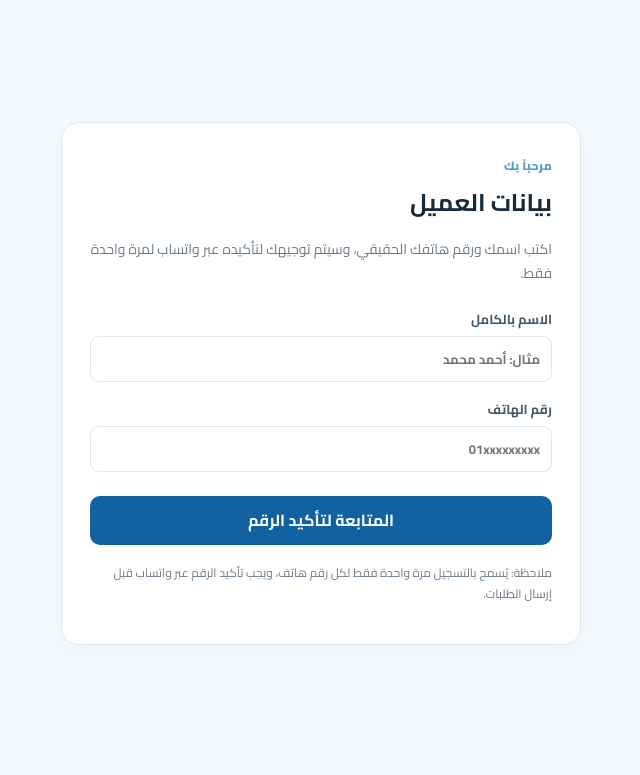
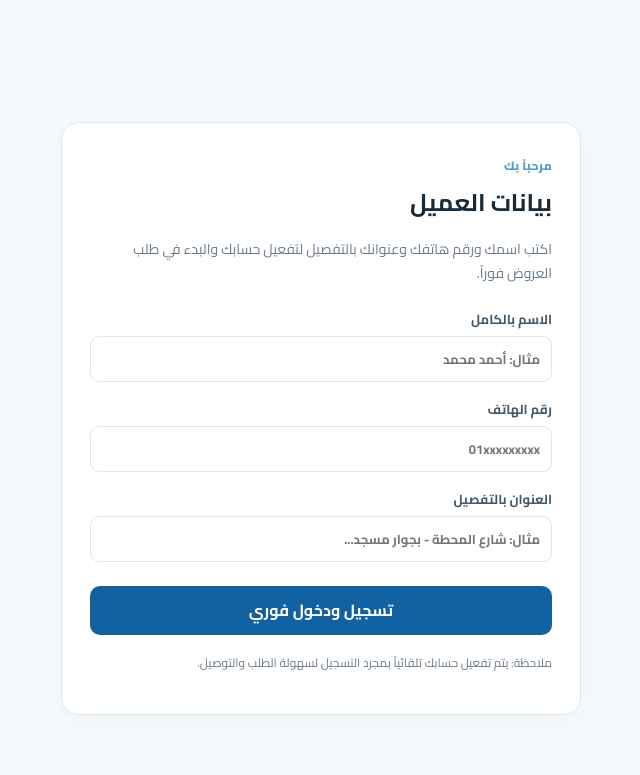
Before and after one commit to eltrpoo21-create/pharmacy-offers-, a Flask app: page /login in a window 1280 px wide. Shown: the part 490-1265 px from the top of the page, without its empty margins (319-959 px from the left). Before the commit the page ends 1135 px from the top, so only its background shows below. Run offline with Flask 3, Linux system fonts and the light colour scheme; some libraries are stand-ins or nearby versions.

Commit message:
Update login.html

```diff
--- a/templates/login.html
+++ b/templates/login.html
@@ -4,13 +4,14 @@
 <section class="form-card narrow">
   <span class="eyebrow">مرحباً بك</span>
   <h1>بيانات العميل</h1>
-  <p class="muted">اكتب اسمك ورقم هاتفك الحقيقي، وسيتم توجيهك لتأكيده عبر واتساب لمرة واحدة فقط.</p>
+  <p class="muted">اكتب اسمك ورقم هاتفك وعنوانك بالتفصيل لتفعيل حسابك والبدء في طلب العروض فوراً.</p>
   <form method="post">
     <input type="hidden" name="csrf_token" value="{{ csrf_token() }}">
     <label>الاسم بالكامل<input name="name" required minlength="2" maxlength="100" placeholder="مثال: أحمد محمد"></label>
     <label>رقم الهاتف<input name="phone" required inputmode="tel" maxlength="15" placeholder="01xxxxxxxxx"></label>
-    <button class="btn full" type="submit">المتابعة لتأكيد الرقم</button>
+    <label>العنوان بالتفصيل<input name="address" required minlength="4" maxlength="250" placeholder="مثال: شارع المحطة - بجوار مسجد..."></label>
+    <button class="btn full" type="submit">تسجيل ودخول فوري</button>
   </form>
-  <p class="small-note">ملاحظة: يُسمح بالتسجيل مرة واحدة فقط لكل رقم هاتف، ويجب تأكيد الرقم عبر واتساب قبل إرسال الطلبات.</p>
+  <p class="small-note">ملاحظة: يتم تفعيل حسابك تلقائياً بمجرد التسجيل لسهولة الطلب والتوصيل.</p>
 </section>
 {% endblock %}
```
